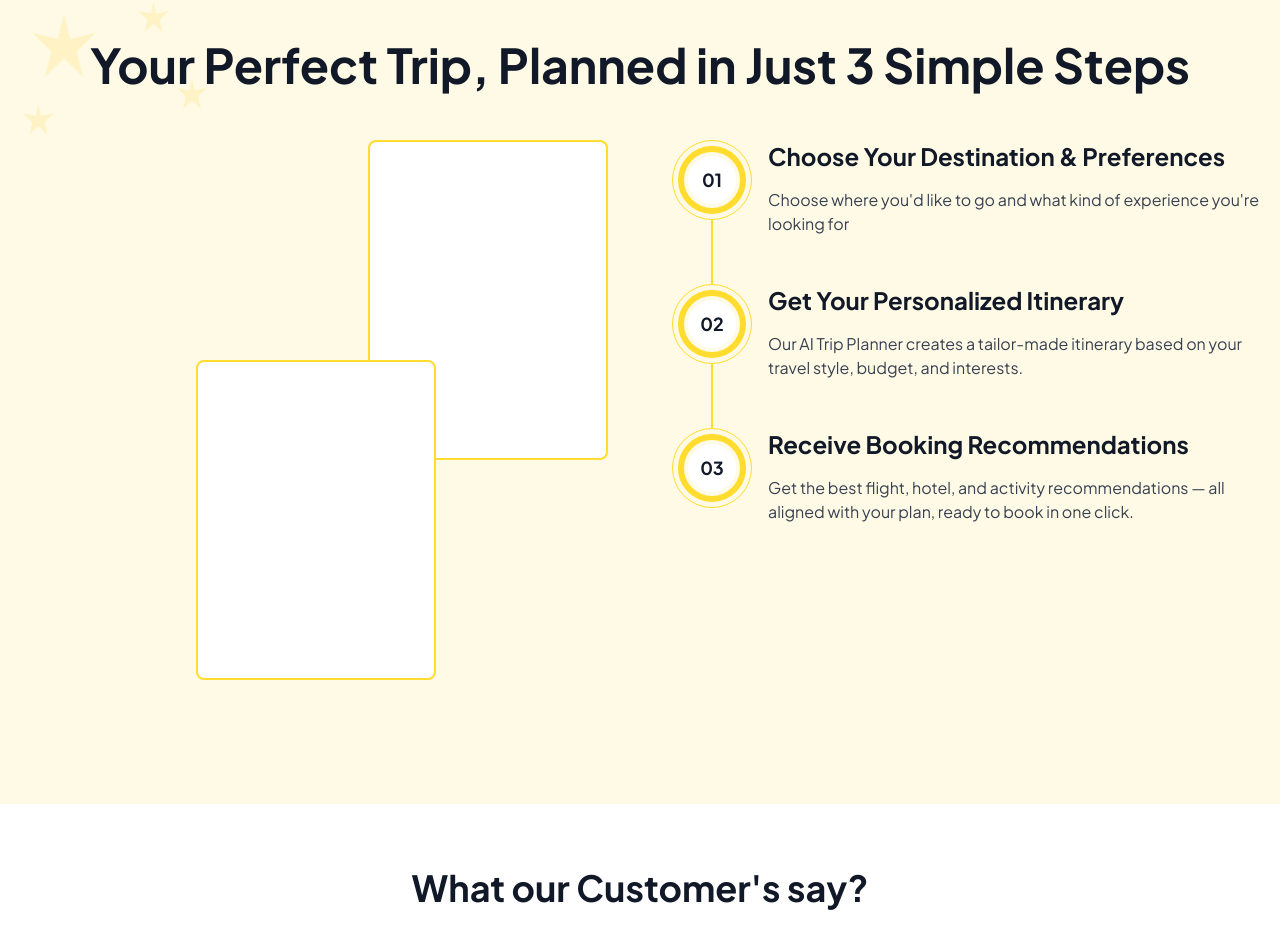
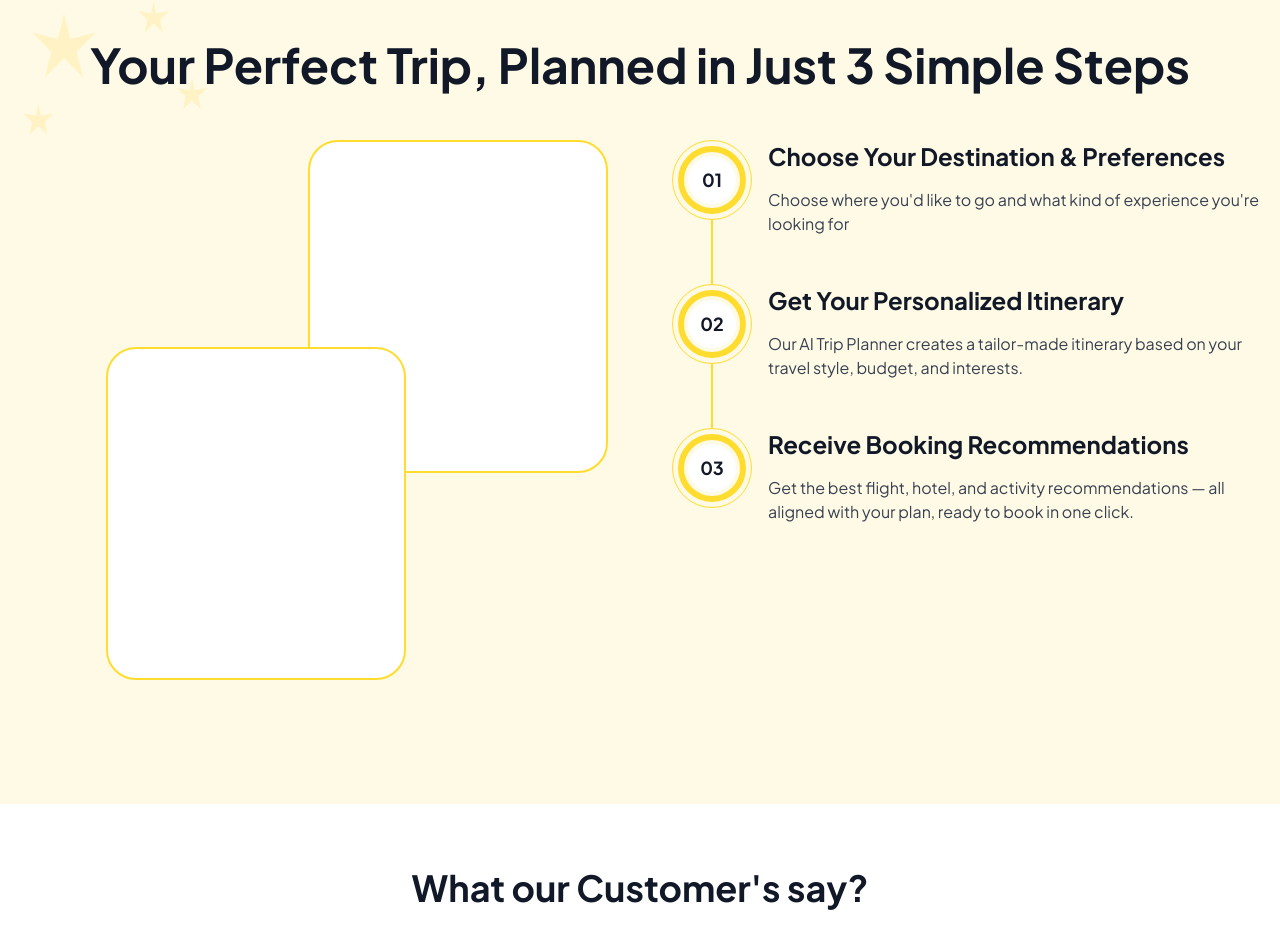
Before and after one commit to urbantrips/ut-client, a Next.js app: page / in a window 1280 px wide. Shown: the part 4605-5542 px from the top of the page. Built offline with nearby package versions, Linux system fonts and the light colour scheme.

Commit message:
Update Three Steps Section Layout and Styling

```diff
--- a/src/components/features/three-steps-section.tsx
+++ b/src/components/features/three-steps-section.tsx
@@ -76,23 +76,23 @@ export function ThreeStepsSection() {
               {/* Top smaller box - positioned upper right, behind bottom box */}
               <div
                 className="absolute top-0 right-0 z-10"
-                style={{ maxWidth: '240px', width: '100%' }}
+                style={{ width: '300px', height: '333px' }}
               >
-                <div className="aspect-[3/4] bg-white border-2 border-primary rounded-lg" />
+                <div className="w-full h-full bg-white border-2 border-primary" style={{ borderRadius: '30px' }} />
               </div>
 
               {/* Bottom larger box - positioned lower left, in front, overlaps top box */}
               <div
                 className="absolute z-20"
                 style={{
-                  maxWidth: '240px',
-                  width: '100%',
+                  width: '300px',
+                  height: '333px',
                   bottom: '0',
                   left: '0',
-                  transform: 'translateY(-60px) translateX(180px)'
+                  transform: 'translateY(-60px) translateX(90px)'
                 }}
               >
-                <div className="aspect-[3/4] bg-white border-2 border-primary rounded-lg" />
+                <div className="w-full h-full bg-white border-2 border-primary" style={{ borderRadius: '30px' }} />
               </div>
             </div>
 
```
